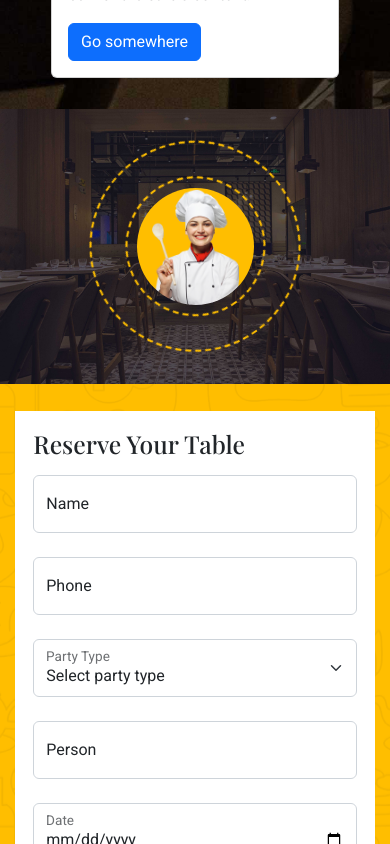
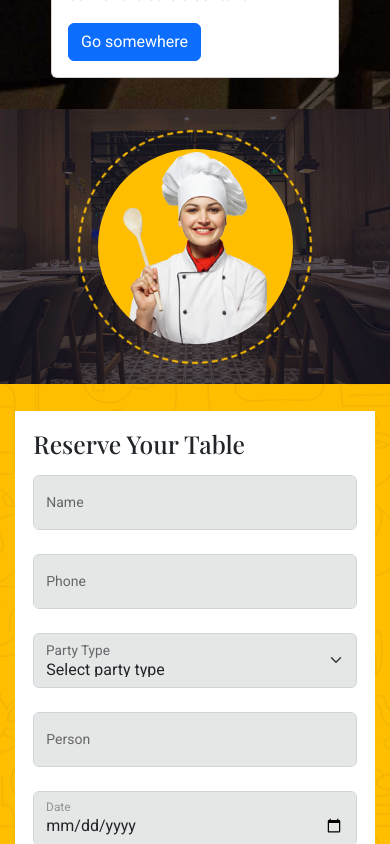
Before and after one commit to Tolea01/FoodLab-Frontend, a React (Create React App) app in the folder foodlab/: page / in a window 390 px wide. Shown: the part 7800-8644 px from the top of the page. Built offline with nearby package versions, Linux system fonts and the light colour scheme.

Commit message:
finish table reservation section

```diff
--- a/foodlab/src/assets/styles/table-reservation-section.css
+++ b/foodlab/src/assets/styles/table-reservation-section.css
@@ -68,6 +68,20 @@
   font-family: Playfair Display;
 }
 
+.inputs {
+  background-color: #e5e6e6;
+  max-height: 55px;
+}
+
+.inputs-text {
+  color: #666;
+  font-size: 14px;
+}
+
+.inputs-button {
+  background-color: #17a8e3;
+}
+
 @keyframes dashed-circle {
   0% {
     transform: rotate(0deg);
@@ -85,18 +99,12 @@
 /* -------------------------------------------------------------------------- */
 @media (max-width: 768px) {
   .circle {
-    width: 80%;
-    padding-bottom: 80%;
+    width: 100%;
+    padding-bottom: 100%;
   }
 
-  .rotated-image-container {
+  .rotated-image-container,
+  .outer-circle {
     display: none;
   }
 }
-
-@media (max-width: 480px) {
-  .circle {
-    width: 60%;
-    padding-bottom: 60%;
-  }
-}
--- a/foodlab/src/components/Pages/Home/Table Reservation Section/TableReservationSection.jsx
+++ b/foodlab/src/components/Pages/Home/Table Reservation Section/TableReservationSection.jsx
@@ -15,6 +15,29 @@ import imgPlate4 from '../../../../assets/img/c-6.png';
 import '../../../../assets/styles/table-reservation-section.css';
 
 export default function TableReservationSection() {
+  const positions = [
+    { top: 0, left: 0 },
+    { top: 0, right: 0 },
+    { bottom: 0, left: 0 },
+    { bottom: 0, right: 0 },
+  ]
+
+  const images = [imgPlate1, imgPlate2, imgPlate3, imgPlate4];
+
+  const renderInputs = (typeOfInput, placeholder, text) => {
+    return (
+      <Form.Floating className="mb-4">
+        <Form.Control
+          id="floatingInputCustom"
+          type={typeOfInput}
+          placeholder={placeholder}
+          className='inputs'
+        />
+        <label className='inputs-text' htmlFor="floatingInputCustom">{text}</label>
+      </Form.Floating>
+    )
+  }
+
   return (
     <Container fluid>
       <Row className='reservation-section'>
@@ -24,10 +47,20 @@ export default function TableReservationSection() {
           </div>
           <figure className="circle position-absolute">
             <div className='rotated-image-container'>
-              <RotatedImage zIndex='2' position='absolute' top='0' left='0' width='30%' img={imgPlate1} />
-              <RotatedImage zIndex='2' position='absolute' top='0' right='0' width='30%' img={imgPlate2} />
-              <RotatedImage zIndex='2' position='absolute' bottom='0' left='0' width='30%' img={imgPlate3} />
-              <RotatedImage zIndex='2' position='absolute' bottom='0' right='0' width='30%' img={imgPlate4} />
+              {
+                positions.map((position, index) => {
+                  return (
+                    <RotatedImage
+                      key={index}
+                      zIndex='2'
+                      position='absolute'
+                      {...position}
+                      width='30%'
+                      img={images[index]}
+                    />
+                  )
+                })
+              }
             </div>
             <div className="inner-circle position-absolute"></div>
             <div className="middle-circle position-absolute"></div>
@@ -39,51 +72,23 @@ export default function TableReservationSection() {
             <Row>
               <Col className='reservation-section-form'>
                 <h2 className='mb-3'>Reserve Your Table</h2>
-                <Form.Floating className="mb-4">
-                  <Form.Control
-                    id="floatingInputCustom"
-                    type="text"
-                    placeholder="input your name"
-                  />
-                  <label htmlFor="floatingInputCustom">Name</label>
-                </Form.Floating>
-
-                <Form.Floating className="mb-4">
-                  <Form.Control
-                    id="floatingPasswordCustom"
-                    type="text"
-                    placeholder="input your phone"
-                  />
-                  <label htmlFor="floatingPasswordCustom">Phone</label>
-                </Form.Floating>
-
+                {renderInputs('text', 'input your name', 'Name')}
+                {renderInputs('text', 'input your phone', 'Phone')}
                 <FloatingLabel className='mb-4' controlId="floatingSelect" label="Party Type">
-                  <Form.Select aria-label="Floating label select example">
+                  <Form.Select className='inputs' aria-label="Floating label select example">
                     <option>Select party type</option>
-                    <option value="1">One</option>
-                    <option value="2">Two</option>
+                    <option value="Wedding party">Wedding party</option>
+                    <option value="Christening party">Christening party</option>
+                    <option value=" Birthday party"> Birthday party</option>
+                    <option value="Engagement party">Engagement party</option>
+                    <option value="Graduation party">Graduation party</option>
+                    <option value="Christmas party">Corporate party</option>
                   </Form.Select>
                 </FloatingLabel>
-
-                <Form.Floating className="mb-4">
-                  <Form.Control
-                    id="floatingInputCustom"
-                    type="number"
-                    placeholder="input number of person"
-                  />
-                  <label htmlFor="floatingInputCustom">Person</label>
-                </Form.Floating>
-
-                <Form.Floating className="mb-4">
-                  <Form.Control
-                    id="floatingInputCustom"
-                    type="date"
-                    placeholder="input date"
-                  />
-                  <label htmlFor="floatingInputCustom">Date</label>
-                </Form.Floating>
+                {renderInputs('number', 'input your number', 'Person')}
+                {renderInputs('date', 'input date', 'Date')}
                 <Row>
-                  <Button size='lg' variant="primary" type='submit'>Book Now!</Button>
+                  <Button className='inputs-button' size='lg' variant="primary" type='button'>Book Now!</Button>
                 </Row>
               </Col>
             </Row>
```
